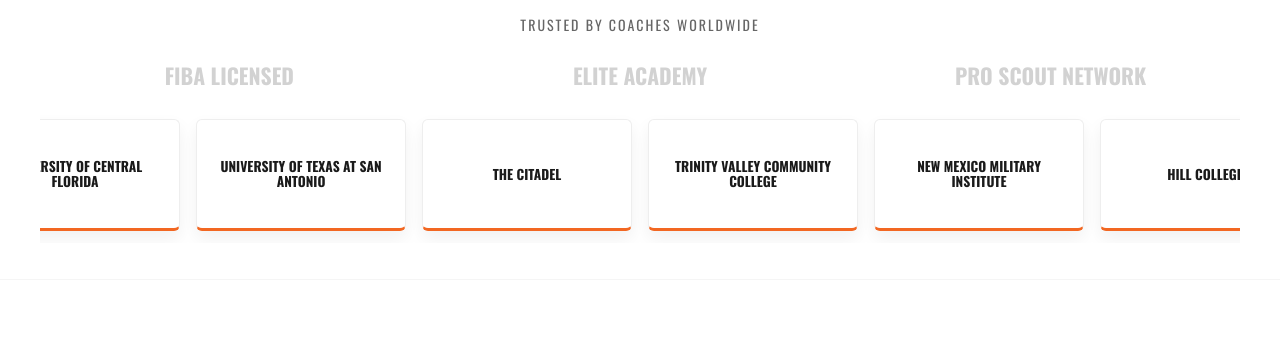
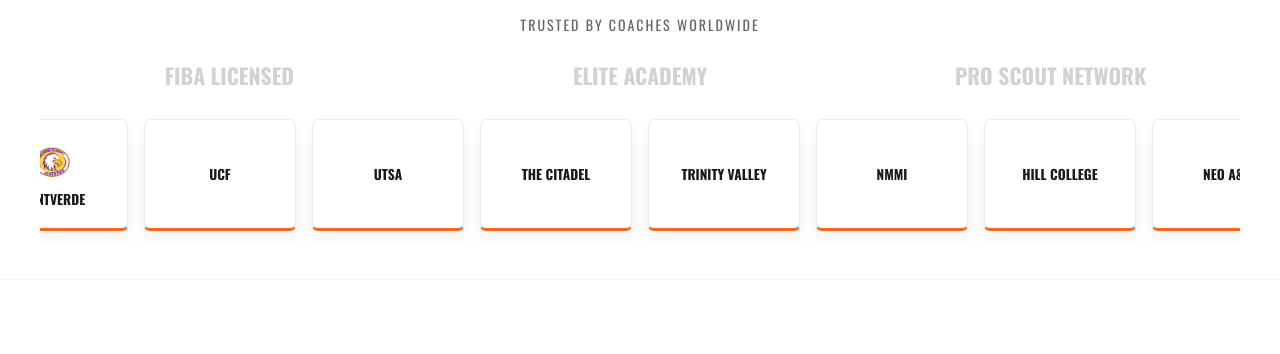
Before and after one commit to mdiaoune11/landing-page, a website: page index.html in a window 1280 px wide. Shown: the part 662-1016 px from the top of the page. Drawn offline with nearby package versions, Linux system fonts and the light colour scheme; no server answers.

Commit message:
Use abbreviated trust logo labels

```diff
--- a/index.html
+++ b/index.html
@@ -261,15 +261,15 @@
                 <div class="trust-logos" role="list" aria-label="Featured programs and institutions">
                     <div class="trust-logo" role="listitem">
                         <img src="montverde-academy-logo.webp" alt="Montverde Academy logo" loading="lazy" onerror="this.style.display='none'">
-                        <span>Montverde Academy</span>
+                        <span>Montverde</span>
                     </div>
                     <div class="trust-logo" role="listitem">
                         <img src="https://www.google.com/s2/favicons?domain=ucf.edu&amp;sz=128" alt="University of Central Florida logo" loading="lazy" onerror="this.style.display='none'">
-                        <span>University of Central Florida</span>
+                        <span>UCF</span>
                     </div>
                     <div class="trust-logo" role="listitem">
                         <img src="https://www.google.com/s2/favicons?domain=goutsa.com&amp;sz=128" alt="University of Texas at San Antonio logo" loading="lazy" onerror="this.style.display='none'">
-                        <span>University of Texas at San Antonio</span>
+                        <span>UTSA</span>
                     </div>
                     <div class="trust-logo" role="listitem">
                         <img src="https://www.google.com/s2/favicons?domain=citadel.edu&amp;sz=128" alt="The Citadel logo" loading="lazy" onerror="this.style.display='none'">
@@ -277,11 +277,11 @@
                     </div>
                     <div class="trust-logo" role="listitem">
                         <img src="https://www.google.com/s2/favicons?domain=tvcc.edu&amp;sz=128" alt="Trinity Valley Community College logo" loading="lazy" onerror="this.style.display='none'">
-                        <span>Trinity Valley Community College</span>
+                        <span>Trinity Valley</span>
                     </div>
                     <div class="trust-logo" role="listitem">
                         <img src="https://www.google.com/s2/favicons?domain=nmmi.edu&amp;sz=128" alt="New Mexico Military Institute logo" loading="lazy" onerror="this.style.display='none'">
-                        <span>New Mexico Military Institute</span>
+                        <span>NMMI</span>
                     </div>
                     <div class="trust-logo" role="listitem">
                         <img src="https://www.google.com/s2/favicons?domain=hillcollege.edu&amp;sz=128" alt="Hill College logo" loading="lazy" onerror="this.style.display='none'">
@@ -289,7 +289,7 @@
                     </div>
                     <div class="trust-logo" role="listitem">
                         <img src="https://www.google.com/s2/favicons?domain=neo.edu&amp;sz=128" alt="Northeastern Oklahoma A&M College logo" loading="lazy" onerror="this.style.display='none'">
-                        <span>Northeastern Oklahoma A&amp;M College</span>
+                        <span>NEO A&amp;M</span>
                     </div>
                 </div>
             </div>
--- a/styles.css
+++ b/styles.css
@@ -426,7 +426,7 @@ h1, h2, h3 {
 }
 
 .trust-logo {
-    min-width: 210px;
+    min-width: 152px;
     min-height: 112px;
     display: inline-flex;
     flex-direction: column;
@@ -1432,7 +1432,7 @@ h1, h2, h3 {
     }
 
     .trust-logo {
-        min-width: 190px;
+        min-width: 150px;
         min-height: 104px;
         font-size: 0.78rem;
     }
```
